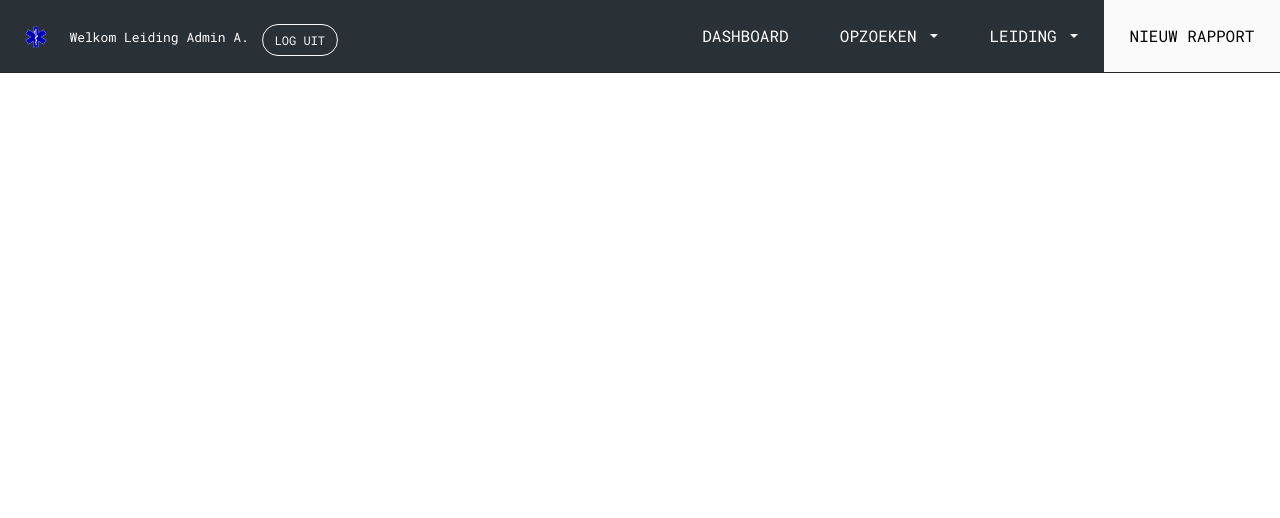
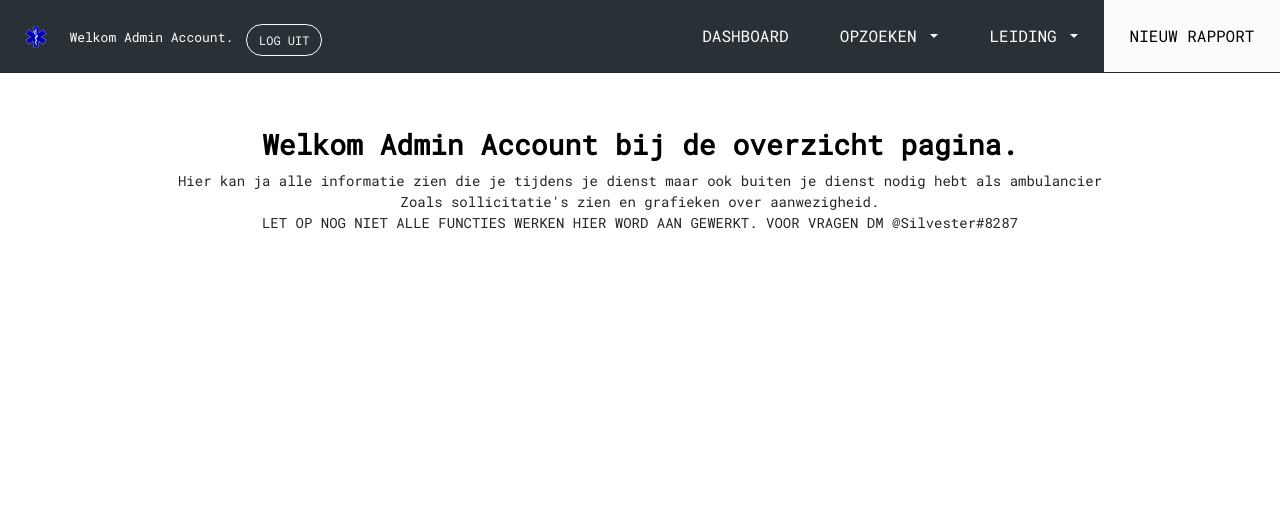
Before and after one commit to SilvesterNL/Person-database-medic, a PHP site: page /overzicht.php in a window 1280 px wide. Shown: the top 518 px of the page. Run offline with PHP 8.4, Linux system fonts and the light colour scheme; a user stored in the database is signed in.

```diff
--- a/assets/css/login.css
+++ b/assets/css/login.css
@@ -9,6 +9,10 @@
     width: 50%;
     margin: auto;
     padding: 2vh 2vw;
+}
+
+.form-control {
+    border-radius: 40px;
 }
 
 .btn-login {
--- a/overzicht.php
+++ b/overzicht.php
@@ -13,8 +13,6 @@
         }}
         $name = explode(" ", $_SESSION["name"]);
         $firstname = $name[0];
-        $last_word_start = strrpos($_SESSION["name"], ' ') + 1;
-        $lastname = substr($_SESSION["name"], $last_word_start);
 ?>
 
 <!doctype html>
@@ -45,7 +43,7 @@
         <a class="nav-label" href="#">
             <img src="assets/images/icon.png" width="22" height="22" alt="">
             <span class="title">
-                               Welkom <?php echo $_SESSION["rank"] . " " . $firstname . " " . substr($lastname, 0, 1); ?>.
+                               Welkom <?php echo $_SESSION["name"]; ?>.
                             </span>
         </a>
         <a class="nav-button" href="logout">
@@ -96,7 +94,15 @@
     </nav>
 
 
-
+    <main role="main" class="container">
+            <div class="content-introduction">
+                <h3>Welkom <?php echo $_SESSION["name"]; ?> bij de overzicht pagina.</h3>
+                <p class="lead">Hier kan ja alle informatie zien die je tijdens je dienst maar ook buiten je dienst nodig hebt als ambulancier <br />Zoals sollicitatie's zien en grafieken over aanwezigheid.<br /><strong style="font-size="20";">LET OP NOG NIET ALLE FUNCTIES WERKEN HIER WORD AAN GEWERKT. VOOR VRAGEN DM @Silvester#8287</strong>
+                <br />
+                <br />
+                </p>
+            </div>
+            <div class="dashboard-container">
 
 
 
```
